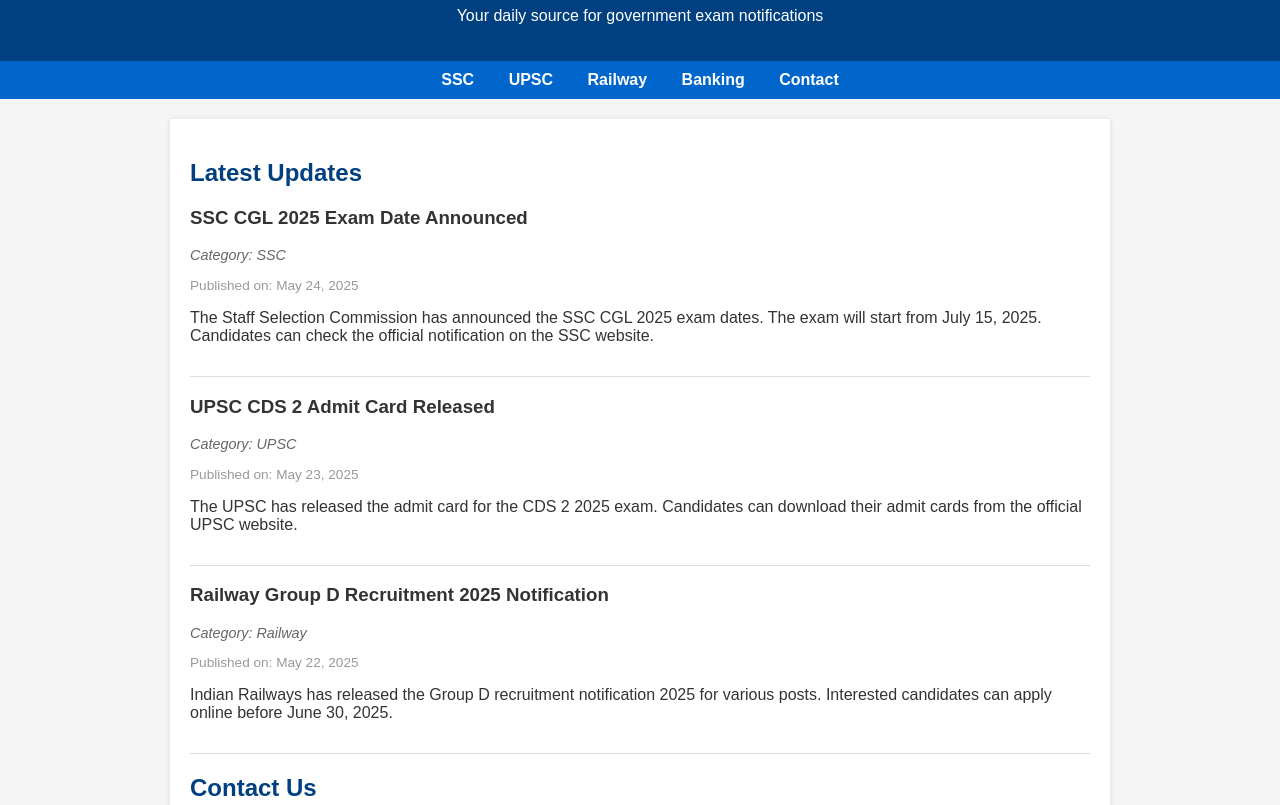
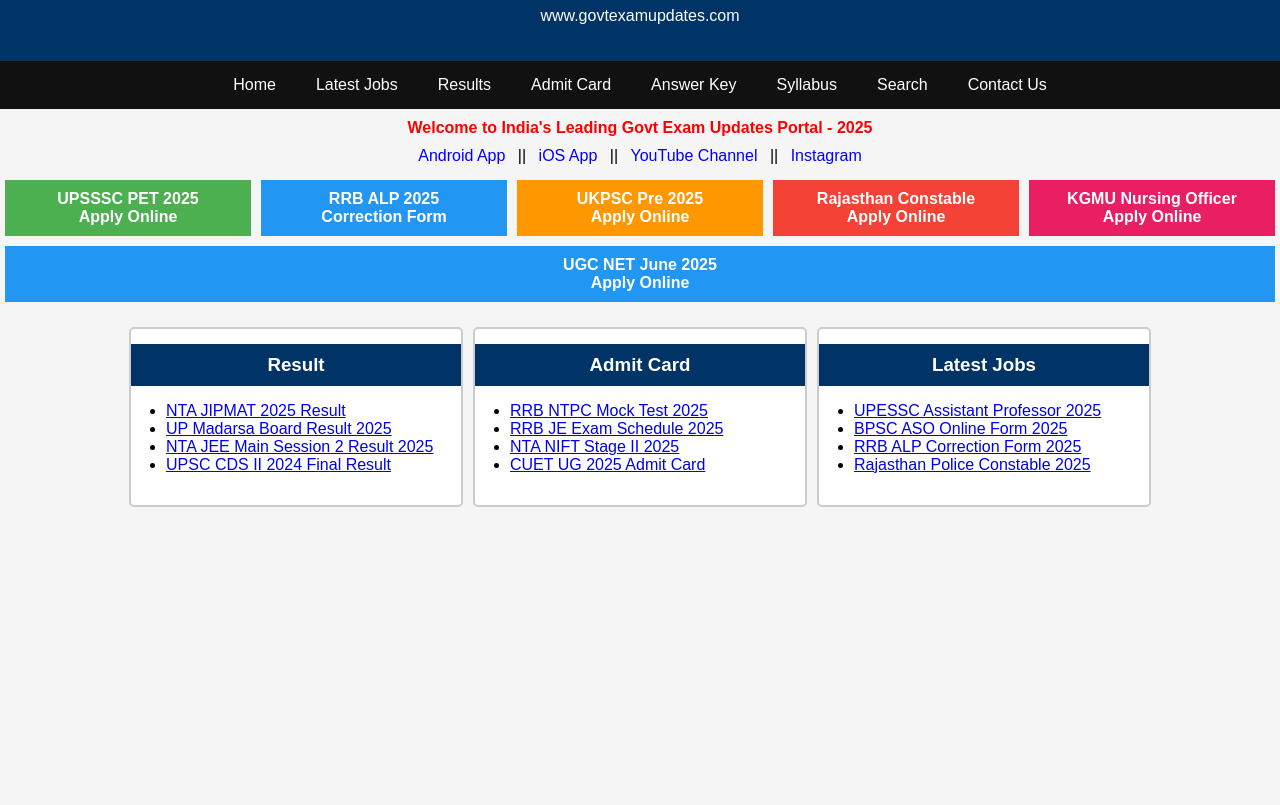
Before and after one commit to Shivam7kk/govt-exam-updates, a plain HTML site: page index.html in a window 1280 px wide. Shown: the part 93-898 px from the top of the page. After the commit the page ends 800 px from the top, so only its background shows below. Drawn offline with Linux system fonts and the light colour scheme.

Commit message:
Update index.html

```diff
--- a/index.html
+++ b/index.html
@@ -1,121 +1,162 @@
 <!DOCTYPE html>
 <html lang="en">
 <head>
-  <meta charset="UTF-8" />
-  <meta name="viewport" content="width=device-width, initial-scale=1" />
-  <title>Gov Exam Updates</title>
+  <meta charset="UTF-8">
+  <meta name="viewport" content="width=device-width, initial-scale=1.0">
+  <title>Govt Exam Updates 2025</title>
   <style>
     body {
       font-family: Arial, sans-serif;
-      margin: 0; padding: 0;
+      margin: 0;
+      padding: 0;
       background: #f5f5f5;
-      color: #333;
     }
     header {
-      background: #004080;
+      background-color: #003366;
       color: white;
       padding: 20px;
       text-align: center;
     }
     nav {
-      background: #0066cc;
-      padding: 10px;
-      text-align: center;
+      display: flex;
+      justify-content: center;
+      background-color: #111;
     }
     nav a {
       color: white;
-      margin: 0 15px;
+      padding: 15px 20px;
       text-decoration: none;
-      font-weight: bold;
+      display: block;
     }
     nav a:hover {
-      text-decoration: underline;
+      background-color: #444;
     }
-    .container {
-      max-width: 900px;
-      margin: 20px auto;
-      background: white;
+    .ticker {
+      color: red;
+      text-align: center;
+      margin: 10px 0;
+    }
+    .main-links {
+      text-align: center;
+      margin: 10px;
+    }
+    .main-links a {
+      color: blue;
+      margin: 0 8px;
+      text-decoration: none;
+    }
+    .cards {
+      display: flex;
+      flex-wrap: wrap;
+      justify-content: center;
+      gap: 10px;
       padding: 20px;
-      box-shadow: 0 0 5px rgba(0,0,0,0.1);
     }
-    h1, h2 {
-      color: #004080;
+    .card {
+      flex: 1 1 200px;
+      background-color: #ffffff;
+      padding: 15px;
+      border: 2px solid #ccc;
+      border-radius: 5px;
+      min-width: 250px;
+      max-width: 300px;
     }
-    article {
-      border-bottom: 1px solid #ddd;
-      padding-bottom: 15px;
-      margin-bottom: 15px;
+    .card h3 {
+      background-color: #003366;
+      color: white;
+      padding: 10px;
+      margin: 0 -15px 10px;
+      text-align: center;
     }
-    footer {
+    .card ul {
+      padding-left: 20px;
+    }
+    .highlight-boxes {
+      display: flex;
+      flex-wrap: wrap;
+      justify-content: center;
+    }
+    .highlight-box {
+      flex: 1 1 200px;
+      padding: 10px;
+      margin: 5px;
       text-align: center;
-      padding: 15px;
-      background: #004080;
+      font-weight: bold;
       color: white;
-      margin-top: 40px;
     }
-    .category {
-      font-size: 0.9em;
-      color: #666;
-      font-style: italic;
-    }
-    .date {
-      font-size: 0.85em;
-      color: #999;
-    }
+    .green { background-color: #4CAF50; }
+    .blue { background-color: #2196F3; }
+    .red { background-color: #f44336; }
+    .orange { background-color: #ff9800; }
+    .purple { background-color: #9c27b0; }
+    .pink { background-color: #e91e63; }
   </style>
 </head>
 <body>
+  <header>
+    <h1>GOVT EXAM UPDATES</h1>
+    <p>www.govtexamupdates.com</p>
+  </header>
 
-<header>
-  <h1>Gov Exam Updates</h1>
-  <p>Your daily source for government exam notifications</p>
-</header>
+  <nav>
+    <a href="#">Home</a>
+    <a href="#">Latest Jobs</a>
+    <a href="#">Results</a>
+    <a href="#">Admit Card</a>
+    <a href="#">Answer Key</a>
+    <a href="#">Syllabus</a>
+    <a href="#">Search</a>
+    <a href="#">Contact Us</a>
+  </nav>
 
-<nav>
-  <a href="#ssc">SSC</a>
-  <a href="#upsc">UPSC</a>
-  <a href="#railway">Railway</a>
-  <a href="#banking">Banking</a>
-  <a href="#contact">Contact</a>
-</nav>
+  <div class="ticker">
+    <strong>Welcome to India's Leading Govt Exam Updates Portal - 2025</strong>
+  </div>
 
-<div class="container">
+  <div class="main-links">
+    <a href="#">Android App</a> ||
+    <a href="#">iOS App</a> ||
+    <a href="#">YouTube Channel</a> ||
+    <a href="#">Instagram</a>
+  </div>
 
-  <section id="latest-updates">
-    <h2>Latest Updates</h2>
+  <div class="highlight-boxes">
+    <div class="highlight-box green"><a href="https://upsssc.gov.in" target="_blank" style="color: white; text-decoration: none;">UPSSSC PET 2025<br>Apply Online</a></div>
+    <div class="highlight-box blue"><a href="https://www.rrbcdg.gov.in" target="_blank" style="color: white; text-decoration: none;">RRB ALP 2025<br>Correction Form</a></div>
+    <div class="highlight-box orange"><a href="https://ukpsc.net.in" target="_blank" style="color: white; text-decoration: none;">UKPSC Pre 2025<br>Apply Online</a></div>
+    <div class="highlight-box red"><a href="https://police.rajasthan.gov.in" target="_blank" style="color: white; text-decoration: none;">Rajasthan Constable<br>Apply Online</a></div>
+    <div class="highlight-box pink"><a href="https://www.kgmu.org" target="_blank" style="color: white; text-decoration: none;">KGMU Nursing Officer<br>Apply Online</a></div>
+    <div class="highlight-box blue"><a href="https://ugcnet.nta.nic.in" target="_blank" style="color: white; text-decoration: none;">UGC NET June 2025<br>Apply Online</a></div>
+  </div>
 
-    <article>
-      <h3>SSC CGL 2025 Exam Date Announced</h3>
-      <p class="category">Category: SSC</p>
-      <p class="date">Published on: May 24, 2025</p>
-      <p>The Staff Selection Commission has announced the SSC CGL 2025 exam dates. The exam will start from July 15, 2025. Candidates can check the official notification on the SSC website.</p>
-    </article>
-
-    <article>
-      <h3>UPSC CDS 2 Admit Card Released</h3>
-      <p class="category">Category: UPSC</p>
-      <p class="date">Published on: May 23, 2025</p>
-      <p>The UPSC has released the admit card for the CDS 2 2025 exam. Candidates can download their admit cards from the official UPSC website.</p>
-    </article>
-
-    <article>
-      <h3>Railway Group D Recruitment 2025 Notification</h3>
-      <p class="category">Category: Railway</p>
-      <p class="date">Published on: May 22, 2025</p>
-      <p>Indian Railways has released the Group D recruitment notification 2025 for various posts. Interested candidates can apply online before June 30, 2025.</p>
-    </article>
-
-  </section>
-
-  <section id="contact">
-    <h2>Contact Us</h2>
-    <p>If you have any queries or want to share important exam updates, please email us at <a href="mailto:contact@govexamupdates.com">contact@govexamupdates.com</a>.</p>
-  </section>
-</div>
-
-<footer>
-  <p>&copy; 2025 Gov Exam Updates. All rights reserved.</p>
-</footer>
-
+  <div class="cards">
+    <div class="card">
+      <h3>Result</h3>
+      <ul>
+        <li><a href="https://nta.ac.in" target="_blank">NTA JIPMAT 2025 Result</a></li>
+        <li><a href="https://madarsaboard.upsdc.gov.in" target="_blank">UP Madarsa Board Result 2025</a></li>
+        <li><a href="https://jeemain.nta.nic.in" target="_blank">NTA JEE Main Session 2 Result 2025</a></li>
+        <li><a href="https://upsc.gov.in" target="_blank">UPSC CDS II 2024 Final Result</a></li>
+      </ul>
+    </div>
+    <div class="card">
+      <h3>Admit Card</h3>
+      <ul>
+        <li><a href="https://www.rrbcdg.gov.in" target="_blank">RRB NTPC Mock Test 2025</a></li>
+        <li><a href="https://www.rrbcdg.gov.in" target="_blank">RRB JE Exam Schedule 2025</a></li>
+        <li><a href="https://nift.ac.in" target="_blank">NTA NIFT Stage II 2025</a></li>
+        <li><a href="https://cuet.samarth.ac.in" target="_blank">CUET UG 2025 Admit Card</a></li>
+      </ul>
+    </div>
+    <div class="card">
+      <h3>Latest Jobs</h3>
+      <ul>
+        <li><a href="https://uppsc.up.nic.in" target="_blank">UPESSC Assistant Professor 2025</a></li>
+        <li><a href="https://bpsc.bih.nic.in" target="_blank">BPSC ASO Online Form 2025</a></li>
+        <li><a href="https://www.rrbcdg.gov.in" target="_blank">RRB ALP Correction Form 2025</a></li>
+        <li><a href="https://police.rajasthan.gov.in" target="_blank">Rajasthan Police Constable 2025</a></li>
+      </ul>
+    </div>
+  </div>
 </body>
 </html>
```
